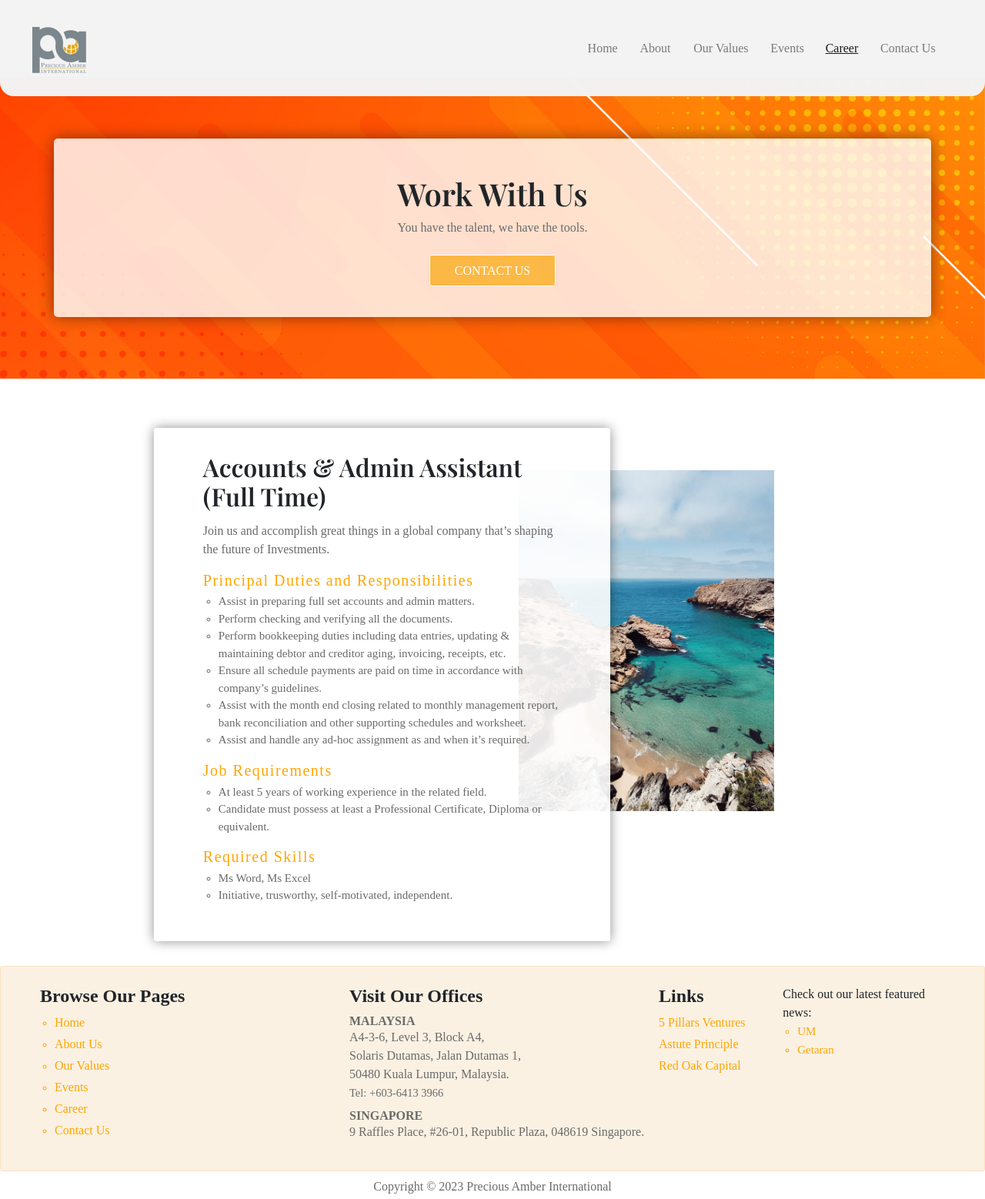
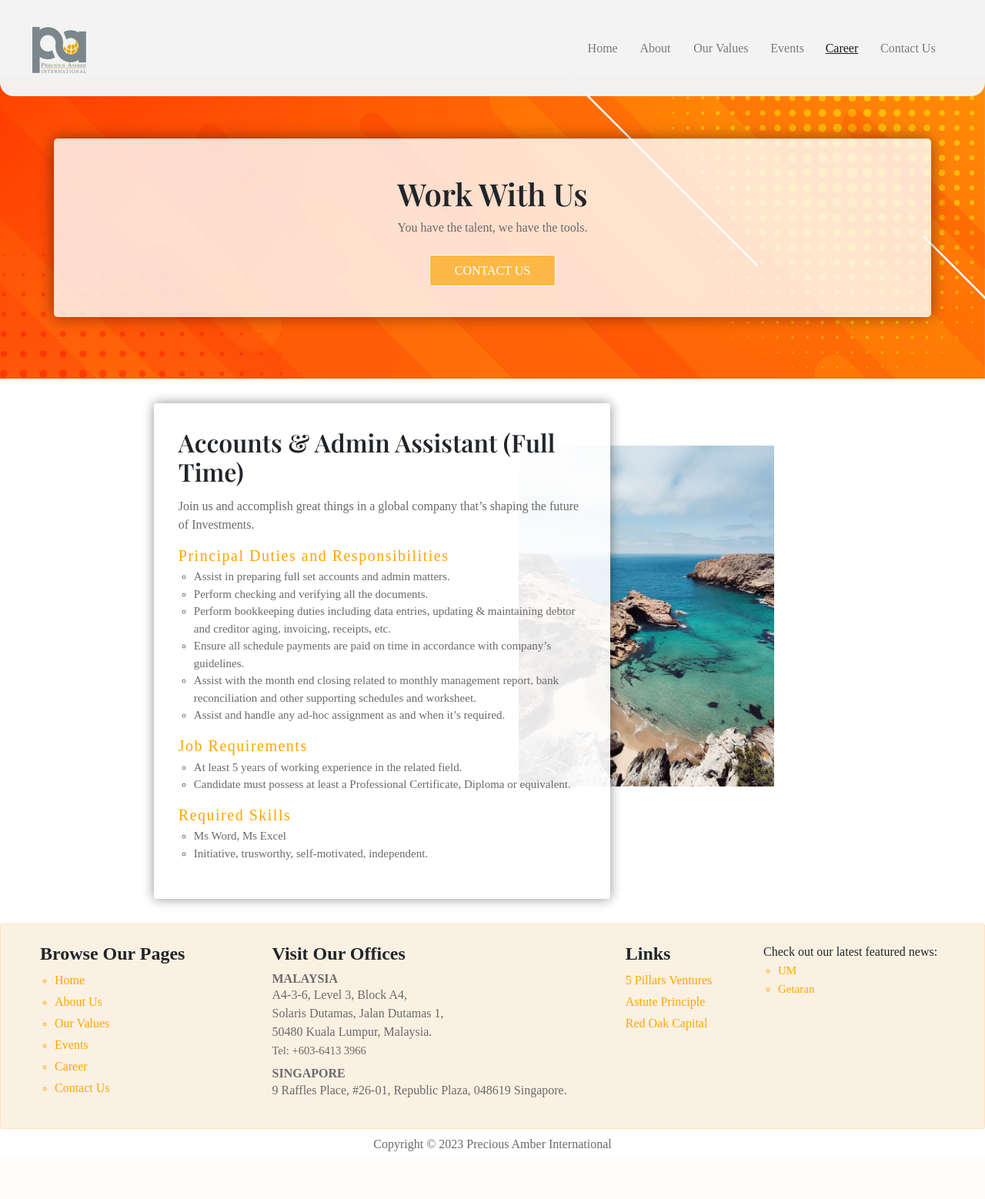
Before and after one commit to carineloo/p-amber-int, a PHP site: page /career.html in a window 1280 px wide. Shown: the whole page at 77% size. After the commit the page ends 1496 px from the top, so only its background shows below. Run offline with PHP 8.4, Linux system fonts and the light colour scheme; some libraries are stand-ins or nearby versions; some web fonts are replaced.

Commit message:
footer and responsiveness

```diff
--- a/about.html
+++ b/about.html
@@ -175,7 +175,7 @@
     <footer>
         <div class="container-fluid">
             <div class="row text-left">
-                <div class="pages-links col-4">
+                <div class="pages-links col-3">
                     <h4>Browse Our Pages</h4>
                     <ul>
                         <li>
--- a/career.html
+++ b/career.html
@@ -116,7 +116,7 @@
     <footer>
         <div class="container-fluid">
             <div class="row text-left">
-                <div class="pages-links col-4">
+                <div class="pages-links col-3">
                     <h4>Browse Our Pages</h4>
                     <ul>
                         <li>
--- a/contact.html
+++ b/contact.html
@@ -114,7 +114,7 @@
     <footer>
         <div class="container-fluid">
             <div class="row text-left">
-                <div class="pages-links col-4">
+                <div class="pages-links col-3">
                     <h4>Browse Our Pages</h4>
                     <ul>
                         <li>
--- a/events.html
+++ b/events.html
@@ -123,7 +123,7 @@
     <footer>
         <div class="container-fluid">
             <div class="row text-left">
-                <div class="pages-links col-4">
+                <div class="pages-links col-3">
                     <h4>Browse Our Pages</h4>
                     <ul>
                         <li>
--- a/index.html
+++ b/index.html
@@ -151,7 +151,7 @@
     <footer>
         <div class="container-fluid">
             <div class="row text-left">
-                <div class="pages-links col-4">
+                <div class="pages-links col-3">
                     <h4>Browse Our Pages</h4>
                     <ul>
                         <li>
--- a/public/scss/pages/_career.scss
+++ b/public/scss/pages/_career.scss
@@ -23,7 +23,7 @@
 /* -----career-1----- */
 
 .career-1 {
-    margin: 4rem 2rem 2rem 2rem;
+    margin: 2rem;
     position: relative;
 }
 
@@ -32,7 +32,8 @@
     background-color: rgba(255, 255, 255, 0.9);
     border-radius: 4px;
     margin-left: 4rem;
-    padding: 2rem 4rem;
+    padding: 2rem;
+    max-width: 600px;
 }
 
 .career-1 .pic {
@@ -61,6 +62,16 @@
     color: rgb(107, 106, 106);
 }
 
+@media screen and (max-width: 1180px) {
+    .career-1 .container {
+        width: 160%;
+        margin: auto 0;
+    }
+    .career-1 .pic {
+        display: none;
+    }
+}
+
 @media screen and (max-width: 400px) {
     .career-top {
         padding: 2rem 1rem;
--- a/public/scss/style.css
+++ b/public/scss/style.css
@@ -282,13 +282,17 @@ footer .small-links .row {
   margin: 0;
 }
 
-footer .col-5, footer .col {
-  padding: 0;
+footer .col-5,
+footer .col {
+  padding: 0 7px;
 }
 
-@media screen and (max-width: 390px) {
-  .pages-links {
-    display: none !important;
+@media screen and (max-width: 400px) {
+  footer .col-4 {
+    display: none;
+  }
+  footer .pages-links {
+    display: none;
   }
   footer .row {
     padding: 1rem;
@@ -299,7 +303,8 @@ footer .col-5, footer .col {
   footer p {
     font-size: 14px;
   }
-  footer .col-5, footer .col {
+  footer .col-5,
+  footer .col {
     padding: 4px 8px;
   }
 }
@@ -812,7 +817,7 @@ footer .col-5, footer .col {
 
 /* -----career-1----- */
 .career-1 {
-  margin: 4rem 2rem 2rem 2rem;
+  margin: 2rem;
   position: relative;
 }
 
@@ -821,7 +826,8 @@ footer .col-5, footer .col {
   background-color: rgba(255, 255, 255, 0.9);
   border-radius: 4px;
   margin-left: 4rem;
-  padding: 2rem 4rem;
+  padding: 2rem;
+  max-width: 600px;
 }
 
 .career-1 .pic {
@@ -848,6 +854,16 @@ footer .col-5, footer .col {
   list-style-type: circle;
   font-size: 15px;
   color: #6b6a6a;
+}
+
+@media screen and (max-width: 1180px) {
+  .career-1 .container {
+    width: 160%;
+    margin: auto 0;
+  }
+  .career-1 .pic {
+    display: none;
+  }
 }
 
 @media screen and (max-width: 400px) {
--- a/public/scss/styling/_footer.scss
+++ b/public/scss/styling/_footer.scss
@@ -1,4 +1,5 @@
 /* -----footer----- */
+
 footer {
     width: 100%;
     //   background: url(/photos/footer-back.png);
@@ -58,17 +59,20 @@ footer .small-links .row {
     margin: 0;
 }
 
-footer .col-5, footer .col {
-    padding: 0;
+footer .col-5,
+footer .col {
+    padding: 0 7px;
 }
 
-@media screen and (max-width: 390px) {
-    .pages-links {
-        display: none !important;
+@media screen and (max-width: 400px) {
+    footer .col-4 {
+        display: none;
+    }
+    footer .pages-links {
+        display: none;
     }
     footer .row {
         padding: 1rem;
-
     }
     footer h4 {
         font-size: 20px;
@@ -76,7 +80,8 @@ footer .col-5, footer .col {
     footer p {
         font-size: 14px;
     }
-    footer .col-5, footer .col {
+    footer .col-5,
+    footer .col {
         padding: 4px 8px;
     }
 }
--- a/values.html
+++ b/values.html
@@ -136,7 +136,7 @@
     <footer>
         <div class="container-fluid">
             <div class="row text-left">
-                <div class="pages-links col-4">
+                <div class="pages-links col-3">
                     <h4>Browse Our Pages</h4>
                     <ul>
                         <li>
```
Also changed, not shown: 1 other file. Lines whose indentation alone changed are shown as unchanged.
